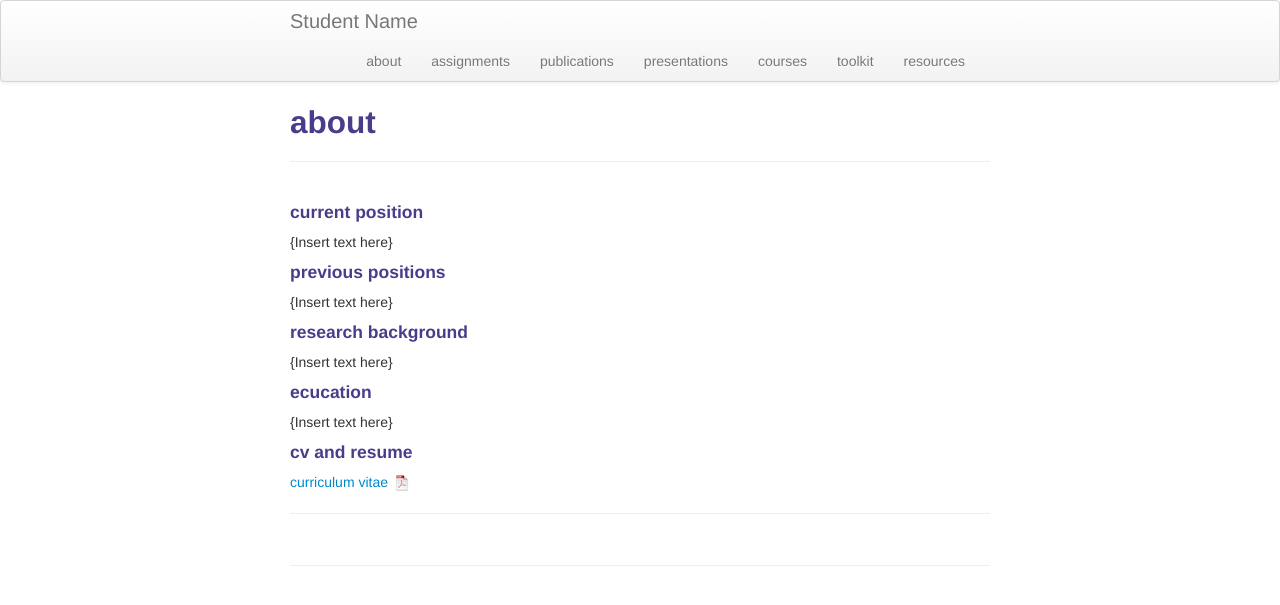
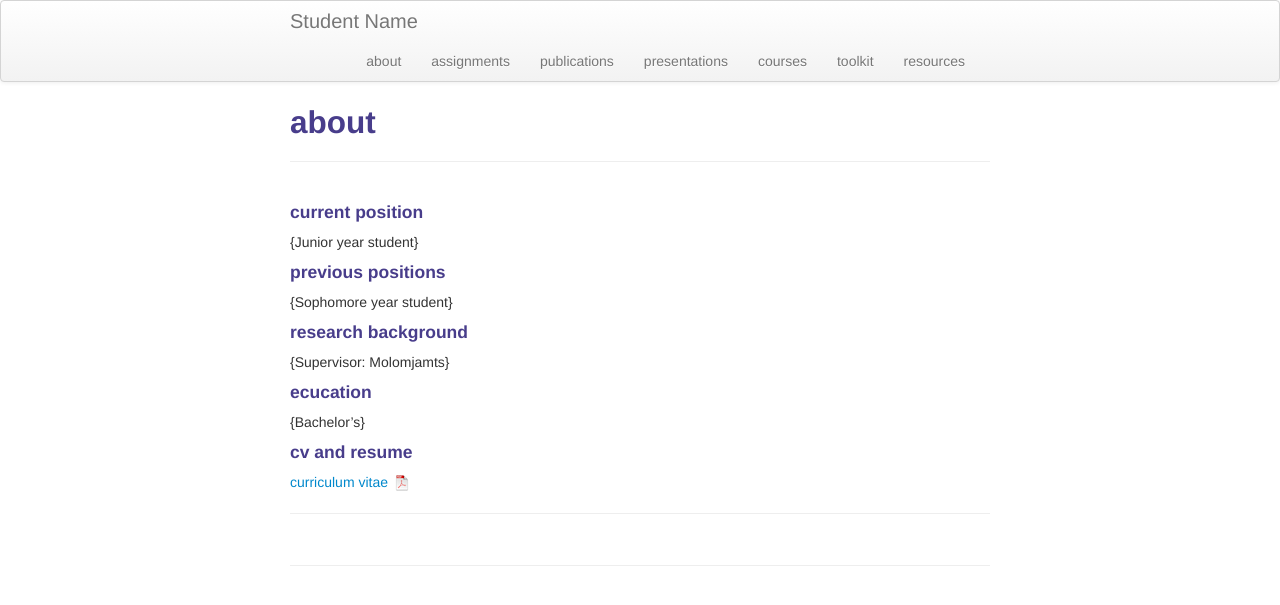
Before and after one commit to khuslendalai/khuslendalai.github.io, a Jekyll site: the page built from pages/about.md, in a window 1280 px wide. Shown: the top 605 px of the page. Built offline with Jekyll 4.4.1, drawn with Linux system fonts in a browser that asks for light colours.

Commit message:
Update about.md

```diff
--- a/pages/about.md
+++ b/pages/about.md
@@ -1,23 +1,23 @@
 ---
 layout: page
 title: about
-description: Benjamin Harvey is...
+description: Khuslen Dalaitseren is...
 ---
 
 #### <a name="currentposition"></a>current position
-{Insert text here}
+{Junior year student}
 
 
 #### <a name="previousposition"></a>previous positions
-{Insert text here}
+{Sophomore year student}
 
 
 #### <a name="researchbackground"></a>research background
-{Insert text here}
+{Supervisor: Molomjamts}
 
 
 #### <a name="education"></a>ecucation
-{Insert text here}
+{Bachelor's}
 
 
 #### <a name="cvandresume"></a>cv and resume
```
